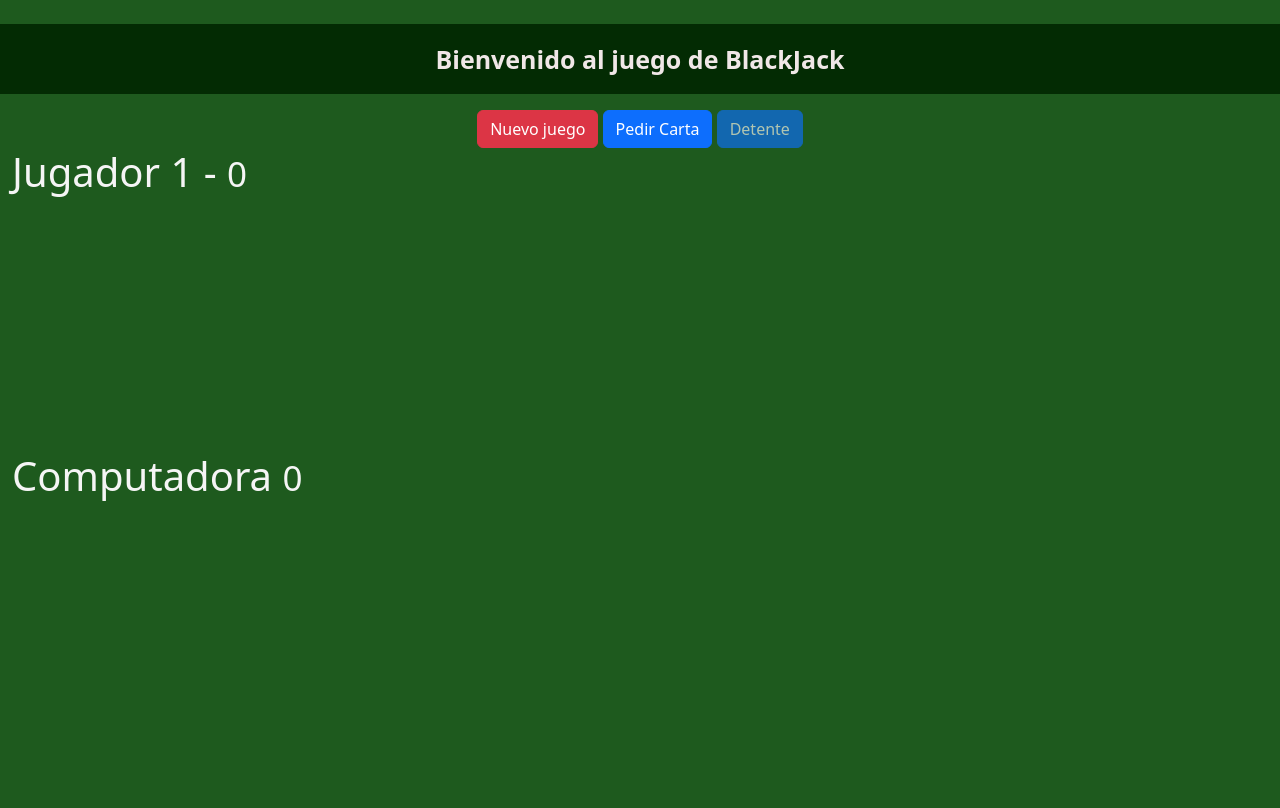
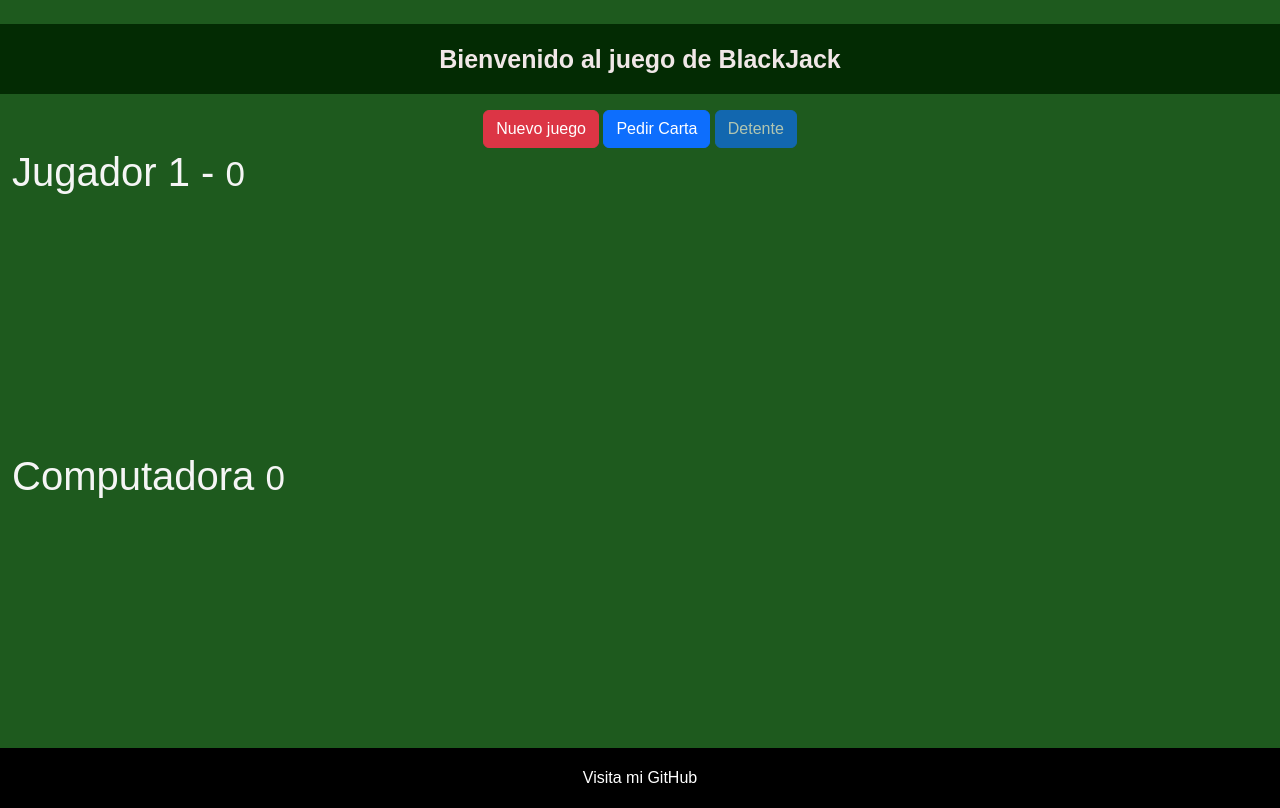
Before and after one commit to JordanRendon/Laboratorio_1_js_Jordan_Rendon, a plain HTML site: page src/index.html in a window 1280 px wide. Drawn offline with nearby package versions, Linux system fonts and the light colour scheme; some icons are missing.

Commit message:
agregando estilos al footer

```diff
--- a/src/assets/CSS/style.css
+++ b/src/assets/CSS/style.css
@@ -2,7 +2,8 @@ body {
   background-color: rgb(30, 90, 30);
   display: block;
   margin: 0px;
-  color: whitesmoke
+  color: whitesmoke;
+  font-family: sans-serif;
 }
 h2 {
   background-color: rgb(3, 43, 3);
@@ -23,3 +24,14 @@ h2 {
 #jugador-cartas, #computadora-cartas{
 height: 240px;;
 }
+footer{
+  background-color: black;
+  width: 100%;
+  height: 60px;
+  display: grid;
+  place-items: center;
+}
+footer a{
+  text-decoration: none;
+  color: white;
+}
--- a/src/index.html
+++ b/src/index.html
@@ -6,7 +6,6 @@
     <meta name="viewport" content="width=device-width, initial-scale=1.0" />
     <i class="fa-regular fa-cards"></i>
     <title>BlackJack</title>
-
     <!-- CSS only -->
     <link
       href="https://cdn.jsdelivr.net/npm/bootstrap@5.2.0/dist/css/bootstrap.min.css"
@@ -18,7 +17,7 @@
     <link rel="stylesheet" href="./assets/CSS/style.css" />
   </head>
   <body>
-    <h2><strong>Bienvenido al juego de BlackJack</strong></h2>
+    <h2><strong> Bienvenido al juego de BlackJack</strong></h2>
 
     <div>
       <div class="col text-center pt-2">
@@ -44,5 +43,10 @@
     <script src="./assets/JS/underscore.js"></script>
     <script src="./assets/JS/juego.js"></script>
     <script src="./assets/JS/app.js"></script>
+
+    <footer>
+      <a href="https://github.com/JordanRendon"> Visita mi GitHub</a>
+    </footer>
+
   </body>
 </html>
```
Also changed, not shown: src/assets/imagenes/blackimagen.png (added), src/assets/imagenes/icono.png (added).
